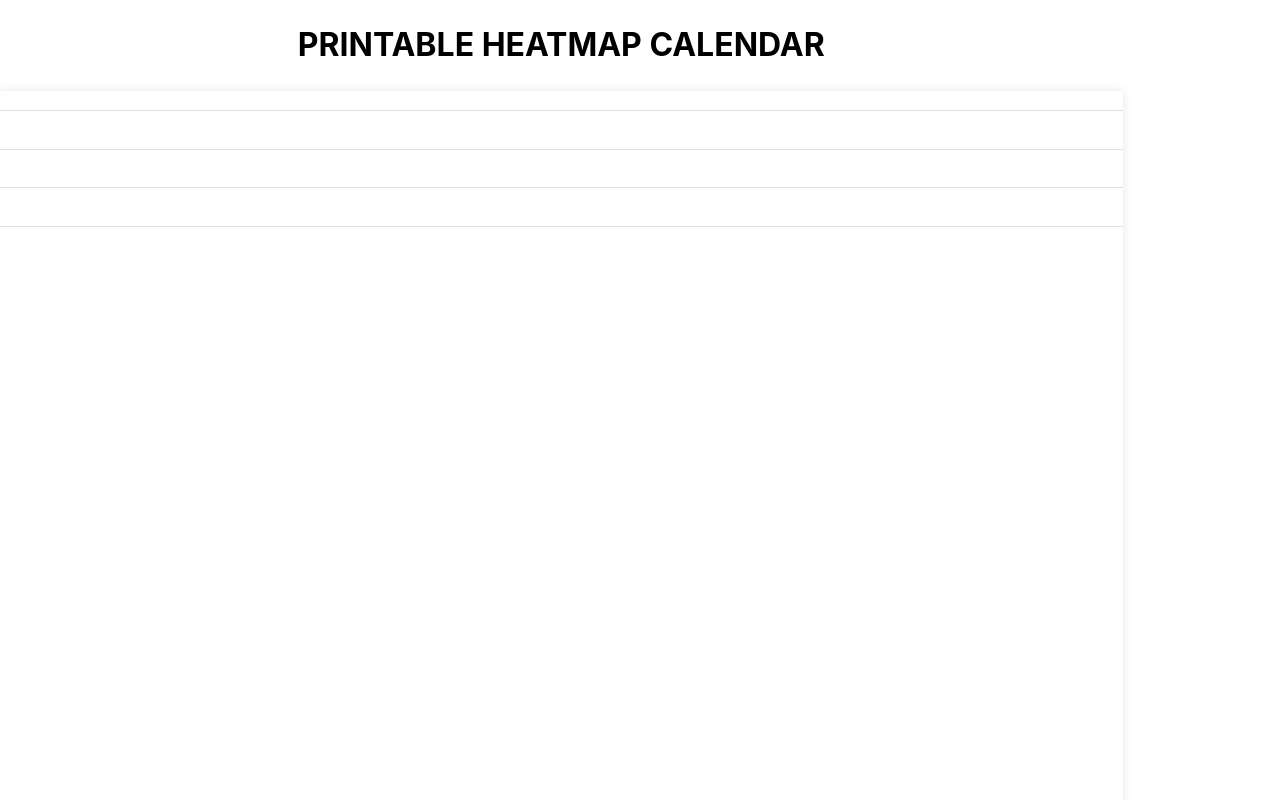
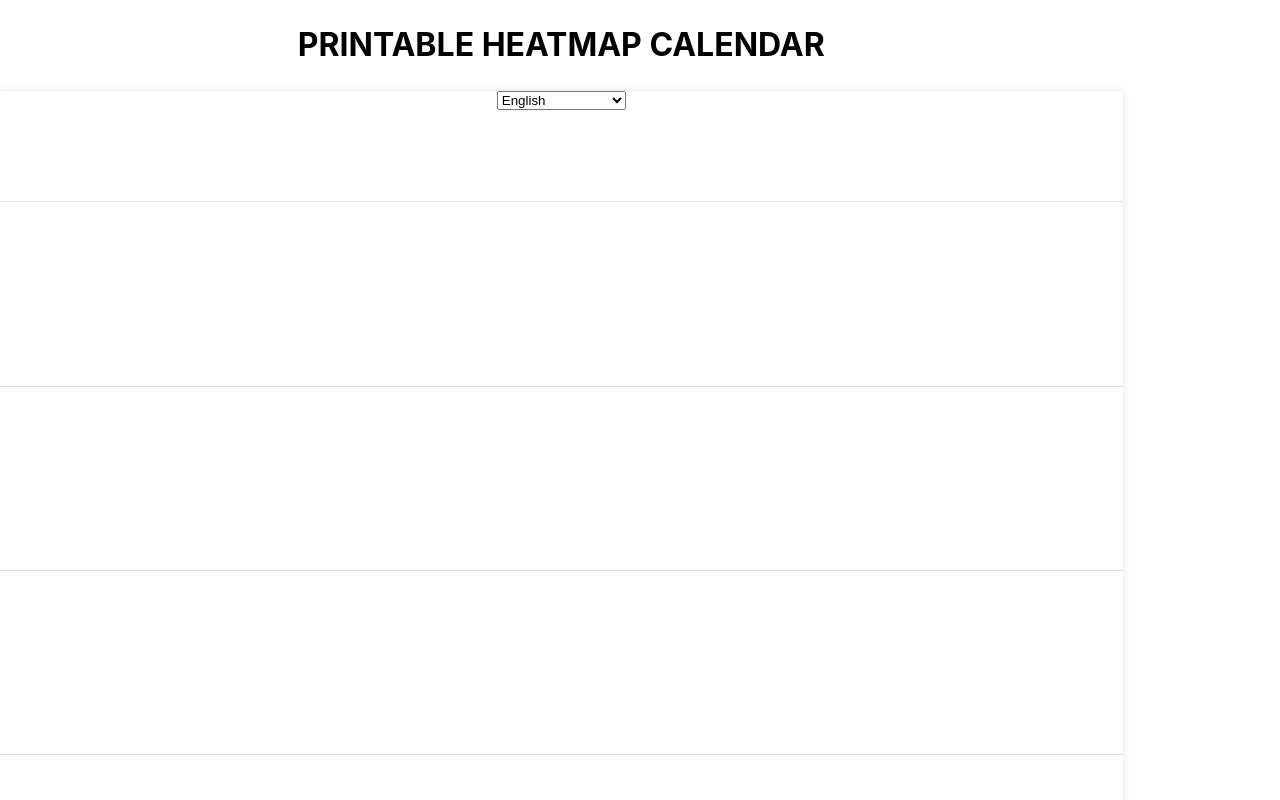
Before and after one commit to ArthurMbraga/printable-heatmap-calendar, a website built with Vite: page index.html in a window 1280 px wide. Shown: the top 800 px of the page. Built offline with nearby package versions, Linux system fonts and the light colour scheme; what cal-heatmap would draw is missing.

Commit message:
after migration

```diff
--- a/index.html
+++ b/index.html
@@ -3,7 +3,7 @@
   <head>
     <meta charset="UTF-8" />
     <meta name="viewport" content="width=device-width, initial-scale=1.0" />
-    <title>Vite + TS</title>
+    <title>Printable Heatmap Calendar</title>
   </head>
   <body>
     <div id="app">
--- a/package.json
+++ b/package.json
@@ -12,6 +12,9 @@
     "vite": "^6.0.1"
   },
   "dependencies": {
-    "cal-heatmap": "^4.2.4"
+    "cal-heatmap": "^4.2.4",
+    "habit-tracker": "file:",
+    "i18next": "^24.2.0",
+    "i18next-browser-languagedetector": "^8.0.2"
   }
 }
--- a/src/main.ts
+++ b/src/main.ts
@@ -1,6 +1,7 @@
 import "./style.css";
 import "cal-heatmap/cal-heatmap.css";
-
+import i18next from "i18next";
+import LanguageDetector from "i18next-browser-languagedetector";
 import CalHeatmap from "cal-heatmap";
 import CalendarLabel from "cal-heatmap/plugins/CalendarLabel";
 
@@ -8,11 +9,33 @@ const NUMBER_OF_CALENDARS = 4;
 const WEEK_START = 1;
 const LOCALE = "pt-BR";
 
+i18next
+  .use(LanguageDetector)
+  .init({
+    fallbackLng: "en",
+    resources: {
+      en: {
+        translation: {
+          "Calendar": "Calendar",
+        }
+      },
+      "pt-BR": {
+        translation: {
+          "Calendar": "Calendário",
+        }
+      }
+    }
+  });
+
 document.querySelector<HTMLDivElement>("#a4-paper")!.innerHTML = `
+  <select id="locale-selector">
+    <option value="en">English</option>
+    <option value="pt-BR">Português (Brasil)</option>
+  </select>
   ${Array.from({ length: NUMBER_OF_CALENDARS }, (_, i) => i + 1)
     .map(
       (i) => `
-      <div class="calendar-title"></div>
+        ${i !== 0 && `<div class="calendar-separator"></div>`}
         <div class="heatmap" id="cal-heatmap-${i}"></div>
       `
     )
@@ -83,3 +106,9 @@ printButton.addEventListener("click", () => {
     .querySelector<HTMLDivElement>("#a4-paper")!
     .classList.remove("no-shadow");
 });
+
+document.getElementById("locale-selector")!.addEventListener("change", (event) => {
+  const locale = (event.target as HTMLSelectElement).value;
+  i18next.changeLanguage(locale);
+  // Update your calendar or other elements based on the new locale
+});
--- a/src/style.css
+++ b/src/style.css
@@ -28,15 +28,14 @@ body {
   display: flex;
   flex-direction: column;
   align-items: center;
+  justify-content: space-between;
   box-shadow: 0 0 10px rgba(0, 0, 0, 0.1);
 }
 
-.calendar-title {
+.calendar-separator {
   font-size: 1.5rem;
   font-weight: 500;
   border-bottom: 1px solid #e0e0e0;
-  margin-bottom: 5mm;
-  margin-top: 5mm;
   width: 100%;
 }
 
```
Also changed, not shown: 1 other file. Lines whose indentation alone changed are shown as unchanged.
